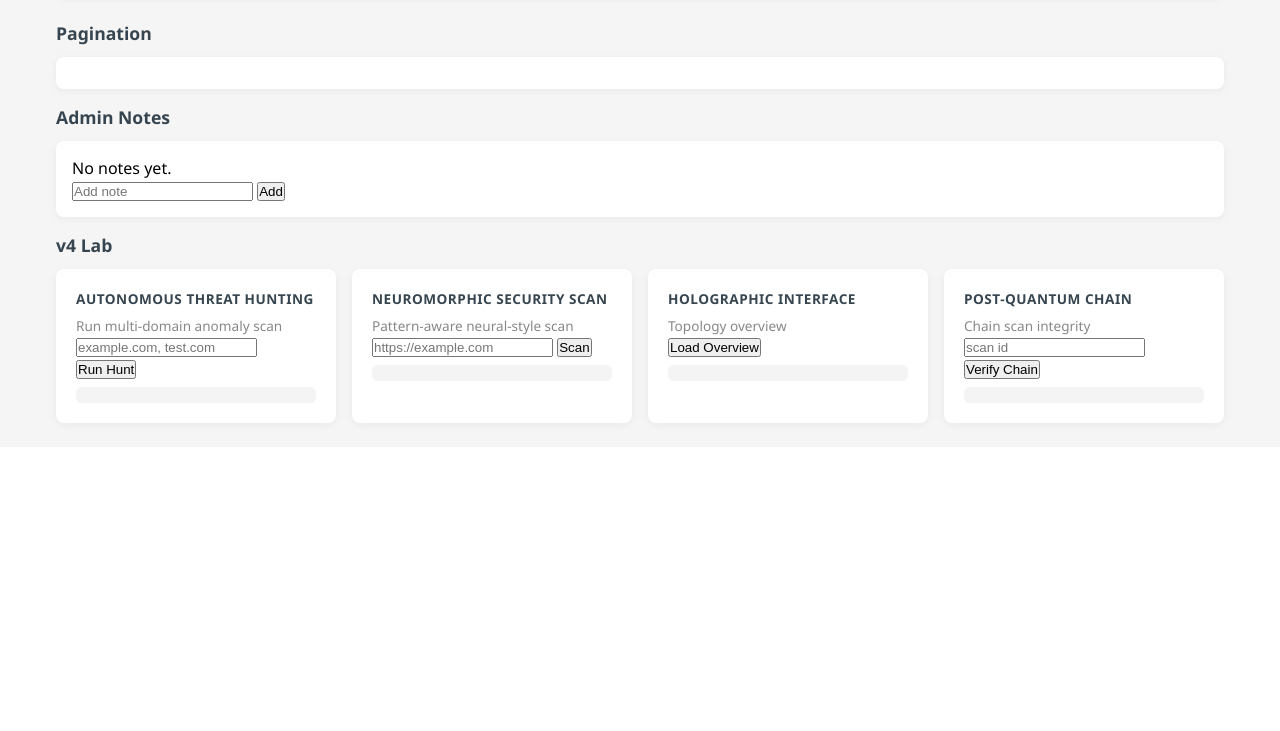
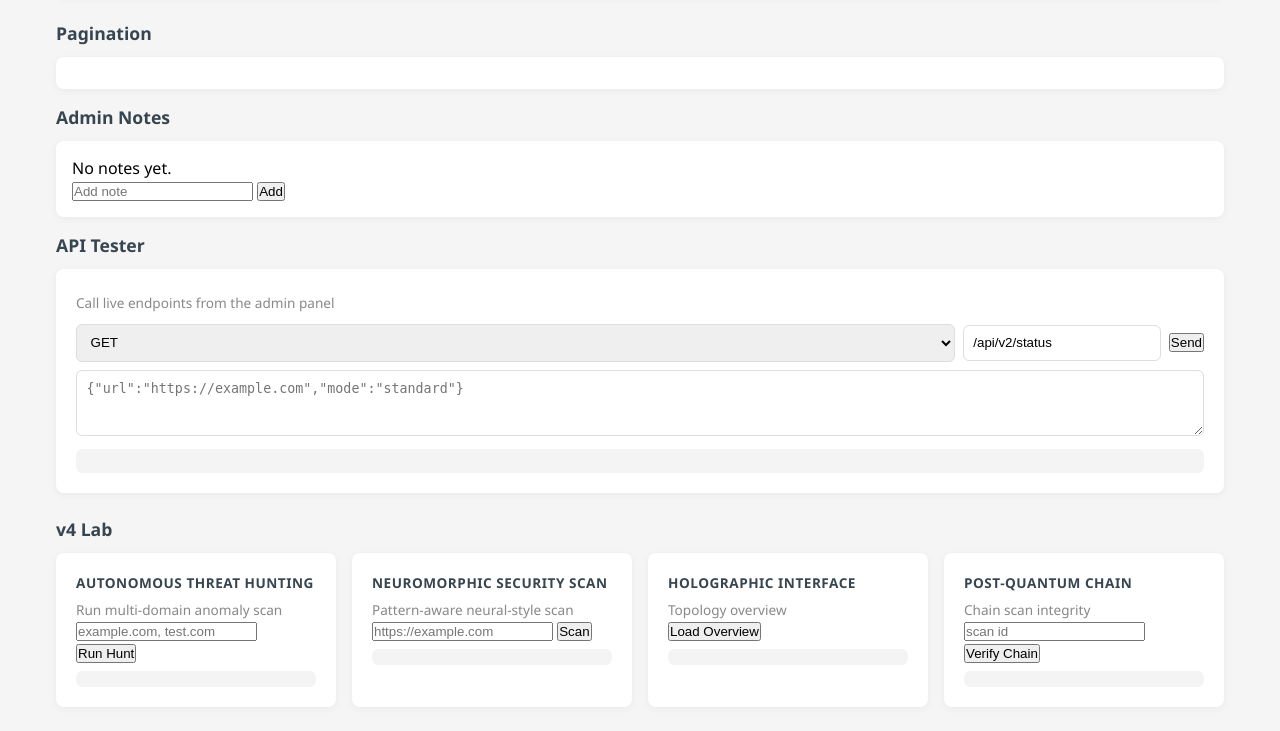
Before and after one commit to molonkunuku-png/phishchecker, a Flask app: template admin/templates/dashboard.html in a window 1280 px wide. Shown: the part 586-1317 px from the top of the page. Before the commit the page ends 1014 px from the top, so only its background shows below. Run offline with Flask 3, Linux system fonts and the light colour scheme; the template is opened without the code that fills it, so the values that code supplies are empty.

Commit message:
feat: add API tester to admin dashboard

```diff
--- a/admin/templates/dashboard.html
+++ b/admin/templates/dashboard.html
@@ -267,6 +267,22 @@
             <button onclick="addNote()">Add</button>
         </div>
 
+        <h3 class="section-title">API Tester</h3>
+        <div class="card" style="margin-bottom: 1.5rem;">
+            <div class="meta">Call live endpoints from the admin panel</div>
+            <div style="display: grid; grid-template-columns: 1fr auto auto; gap: 0.5rem; align-items: center; margin-top: 0.75rem;">
+                <select id="apiMethod" style="padding: 0.6rem; border-radius: 6px; border: 1px solid #ddd;">
+                    <option>GET</option>
+                    <option>POST</option>
+                    <option>DELETE</option>
+                </select>
+                <input type="text" id="apiPath" value="/api/v2/status" style="padding: 0.6rem; border-radius: 6px; border: 1px solid #ddd;" placeholder="/api/v2/...">
+                <button onclick="callApi()">Send</button>
+            </div>
+            <textarea id="apiBody" rows="3" placeholder='{"url":"https://example.com","mode":"standard"}' style="width: 100%; margin-top: 0.5rem; padding: 0.6rem; border-radius: 6px; border: 1px solid #ddd; font-family: monospace;"></textarea>
+            <pre id="apiResult" style="background:#f4f4f4;padding:0.75rem;border-radius:6px;margin-top:0.5rem;white-space:pre-wrap;font-size:0.85rem;"></pre>
+        </div>
+
         <h3 class="section-title">v4 Lab</h3>
         <div class="grid">
             <div class="card">
@@ -353,6 +369,23 @@
             window.location.href = '/admin/login-page';
         }
 
+        async function callApi() {
+            const method = document.getElementById('apiMethod').value;
+            const path = document.getElementById('apiPath').value.trim();
+            const bodyText = document.getElementById('apiBody').value.trim();
+            const out = document.getElementById('apiResult');
+            if (!path) { out.textContent = 'Missing path'; return; }
+            try {
+                const opts = { method, headers: { 'Content-Type': 'application/json' } };
+                if (method !== 'GET' && bodyText) opts.body = bodyText;
+                const res = await fetch(path, opts);
+                const data = await res.json();
+                out.textContent = `${res.status} ${res.statusText}\n${JSON.stringify(data, null, 2)}`;
+            } catch (err) {
+                out.textContent = 'Request failed: ' + (err && err.message ? err.message : String(err));
+            }
+        }
+
         async function runV4(path) {
             const out = document.getElementById(path.split('/')[0] + 'Result') || document.getElementById('huntResult');
             if (!out) return;
```
